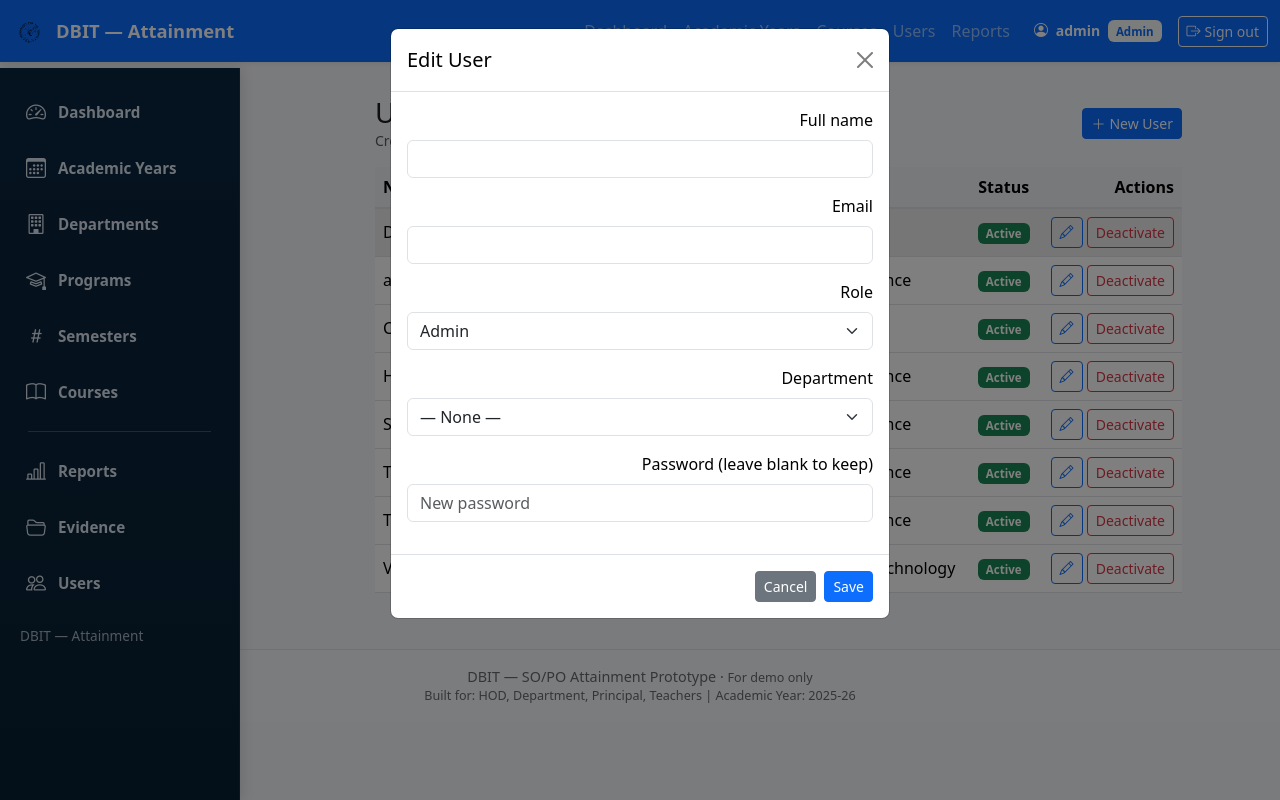
After one commit to Glynis1314/CO-PO-Mapping-App, a Django app: page /admin-panel/users/ in a window 1280 px wide, after a click that opens the changed part. The commit adds this page. Run offline with Django 4.2, Linux system fonts and the light colour scheme; a user stored in the database is signed in; data comes from the database, SQL or seed files in the repository; both versions use the stored data as it was after the commit; some libraries are stand-ins or nearby versions.

Commit message:
fix(users): template syntax errors in admin users list (replace Python ternary with Django conditionals)

```diff
--- a/attainment/urls.py
+++ b/attainment/urls.py
@@ -107,6 +107,12 @@ urlpatterns = [
     path('admin-panel/courses/<int:course_id>/edit/', av.admin_edit_course, name="admin_edit_course"),
     path('admin-panel/courses/<int:course_id>/delete/', av.admin_delete_course, name="admin_delete_course"),
 
+    # Users (admin-managed)
+    path('admin-panel/users/', av.admin_users, name="admin_users"),
+    path('admin-panel/users/create/', av.admin_create_user, name="admin_create_user"),
+    path('admin-panel/users/<int:user_id>/edit/', av.admin_edit_user, name="admin_edit_user"),
+    path('admin-panel/users/<int:user_id>/toggle-active/', av.admin_toggle_user_active, name="admin_toggle_user_active"),
+
     # Admin API (cascading dropdowns)
     path('admin-panel/api/semesters/<int:ay_id>/', av.api_semesters_for_ay, name="api_semesters_for_ay"),
     path('admin-panel/api/programs/<int:dept_id>/', av.api_programs_for_dept, name="api_programs_for_dept"),
--- a/templates/admin_panel/dashboard.html
+++ b/templates/admin_panel/dashboard.html
@@ -129,7 +129,7 @@
           <div class="card-body">
             <h6><i class="bi bi-people me-2"></i>Users</h6>
             <p class="text-muted small mb-2">Manage teachers, HODs and admin accounts.</p>
-            <a href="{% url 'settings_users' %}" class="btn btn-outline-primary btn-sm">Manage</a>
+            <a href="{% url 'admin_users' %}" class="btn btn-outline-primary btn-sm">Manage</a>
           </div>
         </div>
       </div>
--- /dev/null
+++ b/templates/admin_panel/users.html
@@ -0,0 +1,194 @@
+{% extends "base.html" %}
+{% block title %}Users — Admin{% endblock %}
+
+{% block content %}
+<div class="row">
+  <div class="col-md-3">{% include "components/sidebar_admin.html" %}</div>
+  <div class="col-md-9">
+
+    <div class="d-flex justify-content-between align-items-center mb-3">
+      <div>
+        <h3 class="mb-0">User Management</h3>
+        <div class="text-muted small">Create, edit and (de)activate application users.</div>
+      </div>
+      <button class="btn btn-primary btn-sm" data-bs-toggle="modal" data-bs-target="#createUserModal">
+        <i class="bi bi-plus-lg me-1"></i>New User
+      </button>
+    </div>
+
+    {% if messages %}
+    <div class="mb-3">
+      {% for message in messages %}
+      <div class="alert alert-{{ message.tags }} alert-dismissible fade show py-2" role="alert">
+        {{ message }}
+        <button type="button" class="btn-close btn-close-sm" data-bs-dismiss="alert"></button>
+      </div>
+      {% endfor %}
+    </div>
+    {% endif %}
+
+    <div class="table-responsive">
+      <table class="table table-hover align-middle">
+        <thead class="table-light">
+          <tr>
+            <th>Name</th>
+            <th>Email</th>
+            <th>Role</th>
+            <th>Department</th>
+            <th class="text-center">Status</th>
+            <th class="text-end">Actions</th>
+          </tr>
+        </thead>
+        <tbody>
+          {% for u in users %}
+          <tr>
+            <td>{{ u.get_full_name|default:u.username }}</td>
+            <td>{{ u.email }}</td>
+            <td>
+              {% if u.profile %}
+                {{ u.profile.get_role_display }}
+              {% else %}
+                &mdash;
+              {% endif %}
+            </td>
+            <td>
+              {% if u.profile and u.profile.department %}
+                {{ u.profile.department.name }}
+              {% else %}
+                &mdash;
+              {% endif %}
+            </td>
+            <td class="text-center">
+              {% if u.is_active %}
+                <span class="badge bg-success">Active</span>
+              {% else %}
+                <span class="badge bg-secondary">Inactive</span>
+              {% endif %}
+            </td>
+            <td class="text-end">
+              <button class="btn btn-outline-primary btn-sm" data-bs-toggle="modal" data-bs-target="#editUserModal{{ u.pk }}">
+                <i class="bi bi-pencil"></i>
+              </button>
+              <form method="post" action="{% url 'admin_toggle_user_active' u.pk %}" class="d-inline">
+                {% csrf_token %}
+                {% if u.is_active %}
+                  <button class="btn btn-outline-danger btn-sm">Deactivate</button>
+                {% else %}
+                  <button class="btn btn-outline-success btn-sm">Activate</button>
+                {% endif %}
+              </form>
+
+              <!-- Edit modal -->
+              <div class="modal fade" id="editUserModal{{ u.pk }}" tabindex="-1">
+                <div class="modal-dialog">
+                  <div class="modal-content">
+                    <form method="post" action="{% url 'admin_edit_user' u.pk %}">
+                      {% csrf_token %}
+                      <div class="modal-header">
+                        <h5 class="modal-title">Edit User</h5>
+                        <button type="button" class="btn-close" data-bs-dismiss="modal"></button>
+                      </div>
+                      <div class="modal-body">
+                        <div class="mb-3">
+                          <label class="form-label">Full name</label>
+                          <input class="form-control" name="full_name" value="{{ u.get_full_name }}">
+                        </div>
+                        <div class="mb-3">
+                          <label class="form-label">Email</label>
+                          <input type="email" class="form-control" name="email" value="{{ u.email }}" required>
+                        </div>
+                        <div class="mb-3">
+                          <label class="form-label">Role</label>
+                          <select class="form-select" name="role" required>
+                            {% for val, label in roles %}
+                            <option value="{{ val }}" {% if u.profile and u.profile.role == val %}selected{% endif %}>{{ label }}</option>
+                            {% endfor %}
+                          </select>
+                        </div>
+                        <div class="mb-3">
+                          <label class="form-label">Department</label>
+                          <select class="form-select" name="department_id">
+                            <option value="">— None —</option>
+                            {% for d in departments %}
+                            <option value="{{ d.pk }}" {% if u.profile and u.profile.department and u.profile.department.pk == d.pk %}selected{% endif %}>{{ d.name }}</option>
+                            {% endfor %}
+                          </select>
+                        </div>
+                        <div class="mb-3">
+                          <label class="form-label">Password (leave blank to keep)</label>
+                          <input type="password" class="form-control" name="password" placeholder="New password">
+                        </div>
+                      </div>
+                      <div class="modal-footer">
+                        <button type="button" class="btn btn-secondary btn-sm" data-bs-dismiss="modal">Cancel</button>
+                        <button type="submit" class="btn btn-primary btn-sm">Save</button>
+                      </div>
+                    </form>
+                  </div>
+                </div>
+              </div>
+
+            </td>
+          </tr>
+          {% empty %}
+          <tr>
+            <td colspan="6" class="text-center text-muted py-4">No users found.</td>
+          </tr>
+          {% endfor %}
+        </tbody>
+      </table>
+    </div>
+  </div>
+</div>
+
+<!-- Create Modal -->
+<div class="modal fade" id="createUserModal" tabindex="-1">
+  <div class="modal-dialog">
+    <div class="modal-content">
+      <form method="post" action="{% url 'admin_create_user' %}">
+        {% csrf_token %}
+        <div class="modal-header">
+          <h5 class="modal-title">New User</h5>
+          <button type="button" class="btn-close" data-bs-dismiss="modal"></button>
+        </div>
+        <div class="modal-body">
+          <div class="mb-3">
+            <label class="form-label">Full name</label>
+            <input class="form-control" name="full_name" placeholder="Full name" required>
+          </div>
+          <div class="mb-3">
+            <label class="form-label">Email</label>
+            <input type="email" class="form-control" name="email" placeholder="email@example.com" required>
+          </div>
+          <div class="mb-3">
+            <label class="form-label">Password</label>
+            <input type="password" class="form-control" name="password" required>
+          </div>
+          <div class="mb-3">
+            <label class="form-label">Role</label>
+            <select class="form-select" name="role" required>
+              {% for val, label in roles %}
+              <option value="{{ val }}">{{ label }}</option>
+              {% endfor %}
+            </select>
+          </div>
+          <div class="mb-3">
+            <label class="form-label">Department</label>
+            <select class="form-select" name="department_id">
+              <option value="">— None —</option>
+              {% for d in departments %}
+              <option value="{{ d.pk }}">{{ d.name }}</option>
+              {% endfor %}
+            </select>
+          </div>
+        </div>
+        <div class="modal-footer">
+          <button type="button" class="btn btn-secondary btn-sm" data-bs-dismiss="modal">Cancel</button>
+          <button type="submit" class="btn btn-primary btn-sm">Create</button>
+        </div>
+      </form>
+    </div>
+  </div>
+</div>
+
+{% endblock %}
--- a/templates/base.html
+++ b/templates/base.html
@@ -82,7 +82,7 @@
 								<li class="nav-item"><a class="nav-link" href="{% url 'admin_dashboard' %}">Dashboard</a></li>
 								<li class="nav-item"><a class="nav-link" href="{% url 'admin_academic_years' %}">Academic Years</a></li>
 								<li class="nav-item"><a class="nav-link" href="{% url 'admin_courses' %}">Courses</a></li>
-								<li class="nav-item"><a class="nav-link" href="{% url 'settings_users' %}">Users</a></li>
+								<li class="nav-item"><a class="nav-link" href="{% url 'admin_users' %}">Users</a></li>
 								<li class="nav-item"><a class="nav-link" href="{% url 'attainment_report' %}">Reports</a></li>
 							{% elif user.profile.role == 'HOD' %}
 								<li class="nav-item"><a class="nav-link" href="{% url 'dashboard_hod' %}">Dashboard</a></li>
--- a/templates/components/sidebar_admin.html
+++ b/templates/components/sidebar_admin.html
@@ -66,7 +66,7 @@
     </li>
 
     <li class="nav-item">
-      <a class="nav-link" href="{% url 'settings_users' %}">
+      <a class="nav-link" href="{% url 'admin_users' %}">
         <i class="bi bi-people"></i>
         <span class="label">Users</span>
       </a>
```
Also changed, not shown: attainment/admin_views.py (+138 -0 lines), db.sqlite3.
